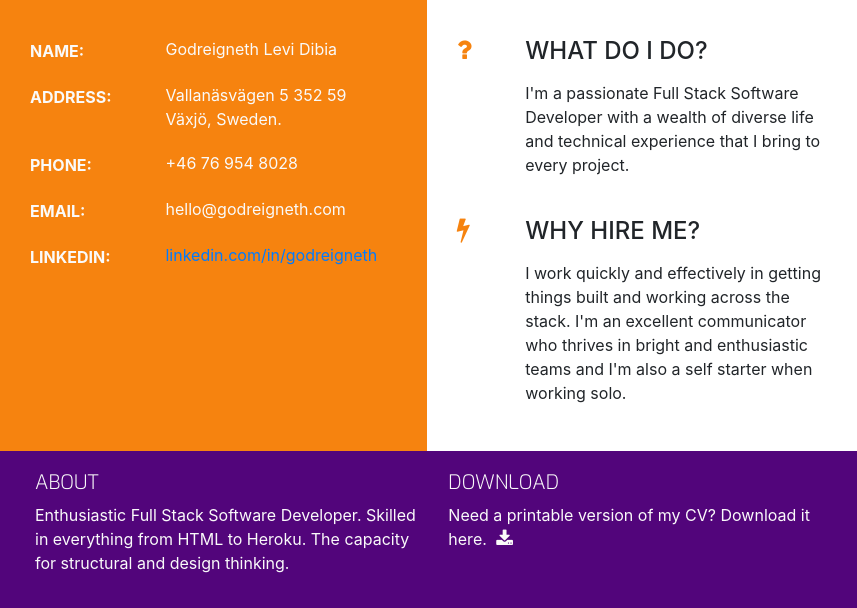
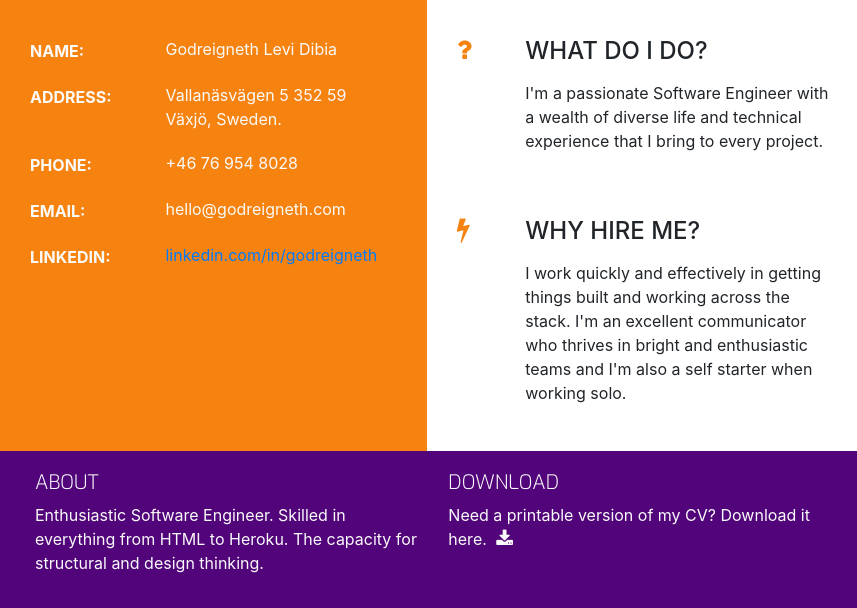
Before and after one commit to Godreigneth/newportfolio, a plain HTML site: page index.html in a window 1280 px wide. Shown: the part 435-1043 px from the top of the page, 0-857 px from the left. Drawn offline with nearby package versions, Linux system fonts and the light colour scheme.

```diff
--- a/index.html
+++ b/index.html
@@ -193,7 +193,7 @@
                 <div class="col-10">
                   <h4 class="three-reasons-heading uppercase">What do I do?</h4>
                   <p>
-                    I'm a passionate Full Stack Software Developer with a wealth of
+                    I'm a passionate Software Engineer with a wealth of
                     diverse life and technical experience that I bring to every
                     project.
                   </p>
@@ -252,7 +252,7 @@
         <div class="col-sm-4">
           <h5 class="uppercase general-sub">About</h5>
           <p class="inline-block">
-            Enthusiastic Full Stack Software Developer. Skilled in everything
+            Enthusiastic Software Engineer. Skilled in everything
             from HTML to Heroku. The capacity for structural and design
             thinking.
           </p>
```
Also changed, not shown: resume.html (+4 -0 lines).
